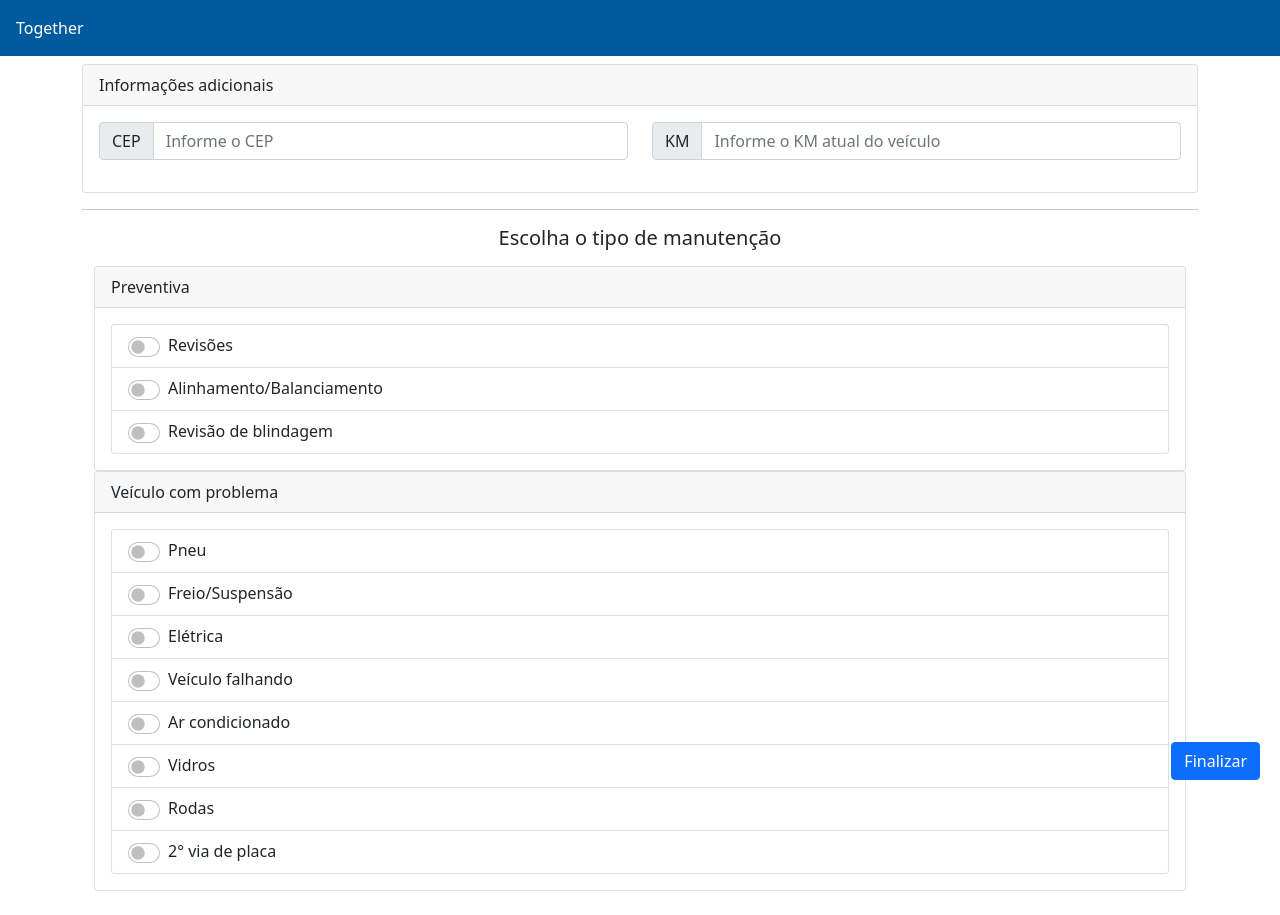
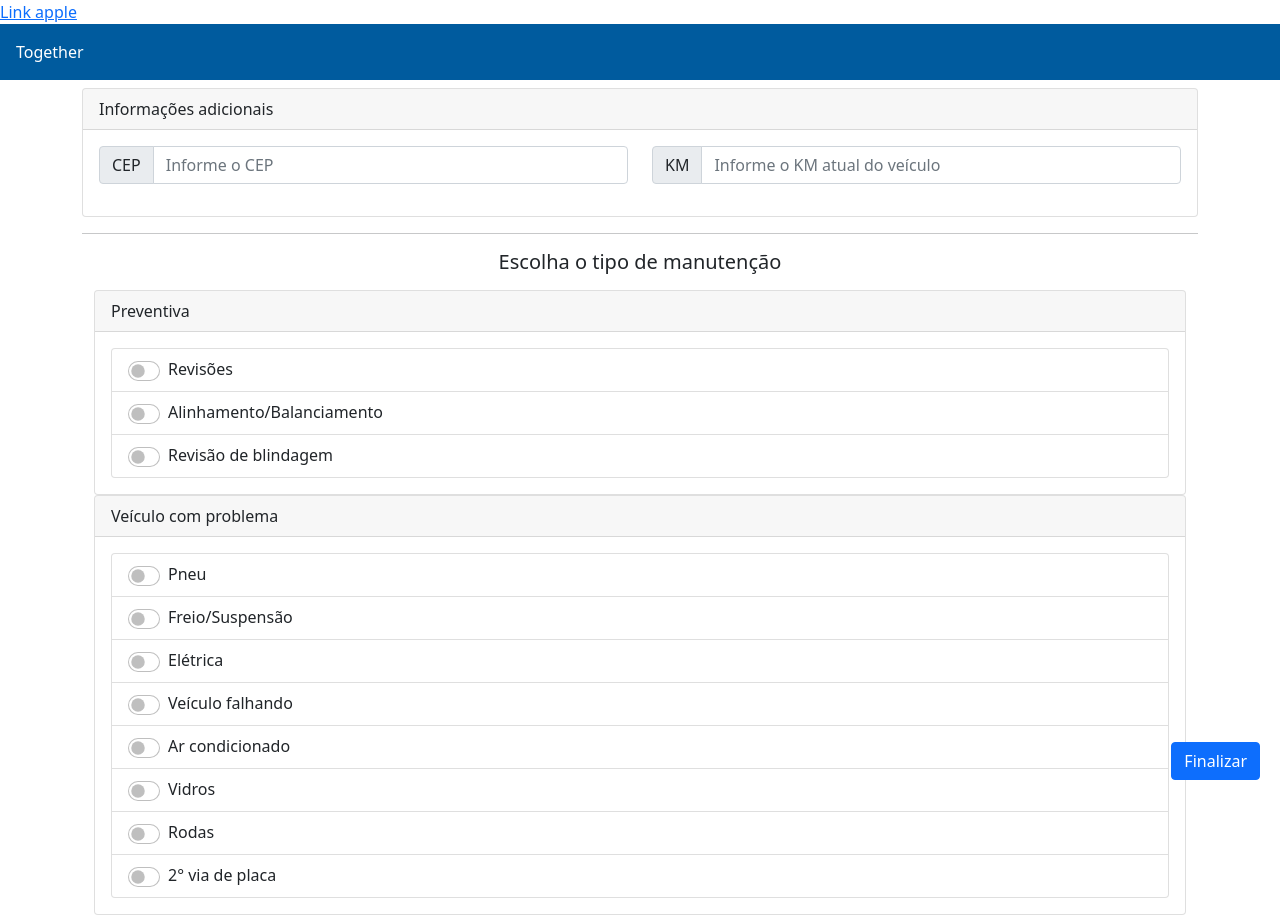
Before and after one commit to professorthiagoxavier/viewmanutencao, a plain HTML site: page index.html in a window 1280 px wide. Before the commit the page ends 891 px from the top, so only its background shows below. Drawn offline with nearby package versions, Linux system fonts and the light colour scheme; a script that the page names is missing; some icons are missing.

Commit message:
Update index.html

```diff
--- a/index.html
+++ b/index.html
@@ -22,6 +22,10 @@
 </head>
 
 <body>
+
+    <a href="https://bcrw.apple.com/urn:biz:092f3980-63a1-449f-a7fc-a8694abc4eb1"> Link apple </a>
+
+
     <div class="container-fluid p-3 text-white" style="background-color:#005b9e">
         Together
     </div>
```
